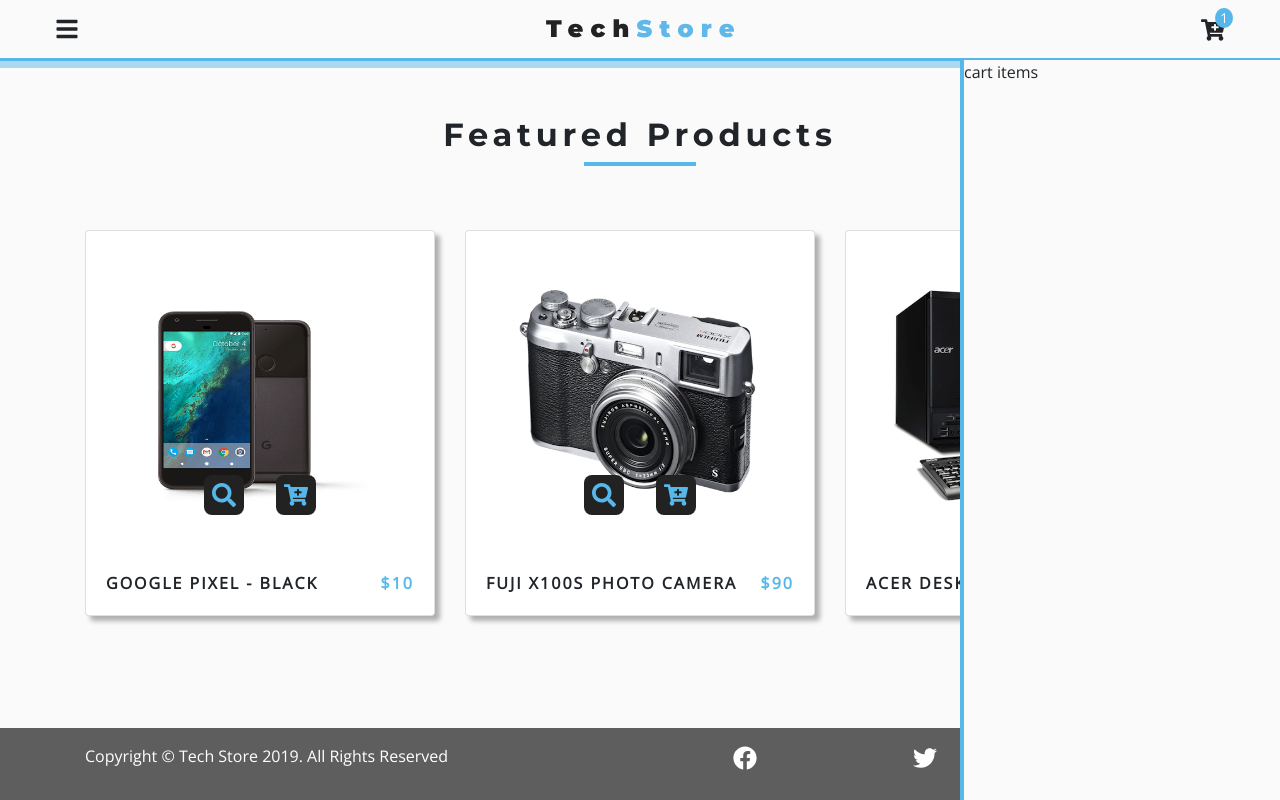
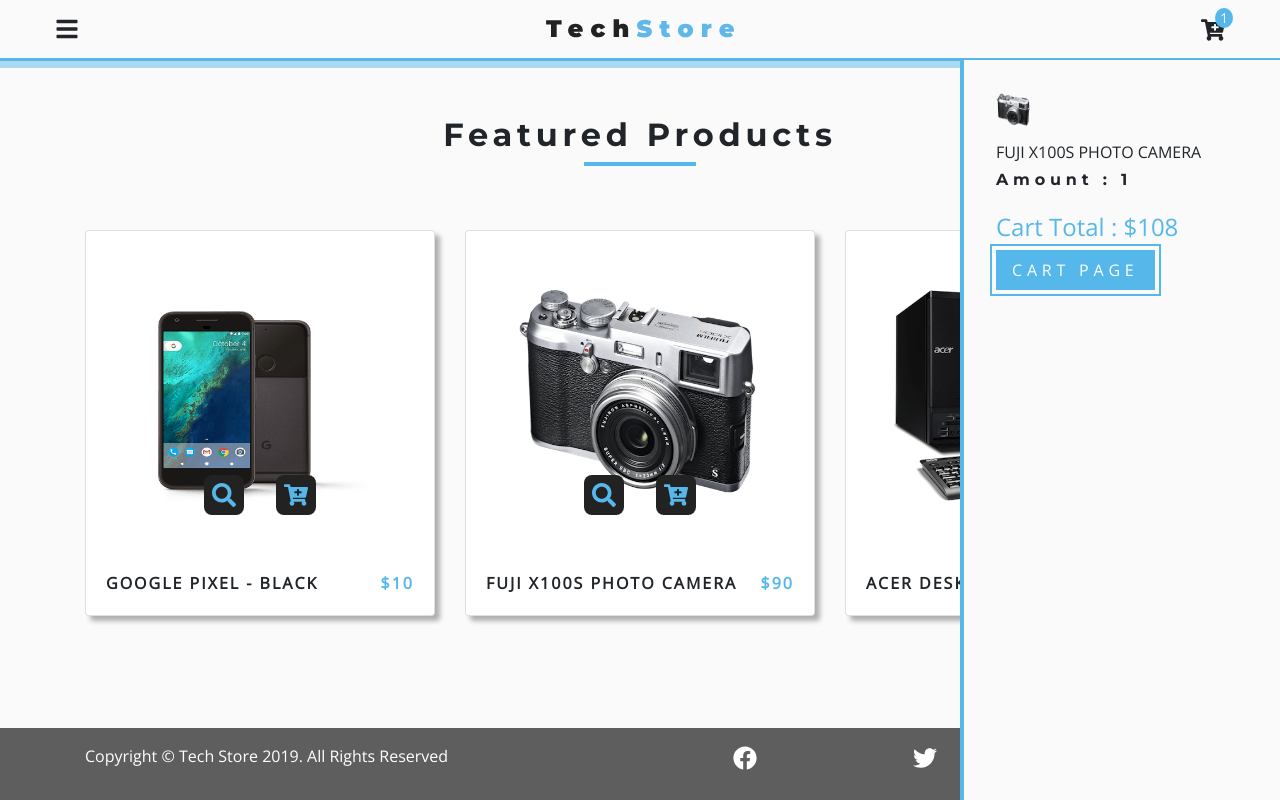
Before and after one commit to haveeru/react-tech-store, a React (Create React App) app: page / in a window 1280 px wide. Both pictures are taken after a click on the icon 676 px from the left and 1628 px from the top of the page. Shown: the part 1133-1933 px from the top of the page. Built offline with nearby package versions, Linux system fonts and the light colour scheme.

Commit message:
side cart component

```diff
--- a/src/components/SideCart.js
+++ b/src/components/SideCart.js
@@ -1,14 +1,34 @@
 import React from "react";
 import { ProductConsumer } from "../context";
 import styled from "styled-components";
+import { Link } from 'react-router-dom';
 export default function SideCart() {
     return (
         <ProductConsumer>
             {value => {
-                const { cartOpen, closeCart, cart } = value;
+                const { cartOpen, closeCart, cart, cartTotal } = value;
                 return (
                     <CartWrapper show={cartOpen} onClick={closeCart}>
-                        <p>cart items</p>
+                        <ul>
+                            {cart.map(item=>{
+                                return <li key={item.id} className="cart-item mb-4">
+                                    <img
+                                        width="35"
+                                        src={`../${item.image}`}
+                                        // src={item.image}
+                                        alt="cart item"
+                                    />
+                                    <div className="mt-3" >
+                                        <h6 className="text-uppercase">{item.title}</h6>
+                                        <h6 className="text-title text-capitalize">amount : {item.count}</h6>
+                                    </div>
+                                </li>
+                            })}
+                        </ul>
+                        <h4 className="text-capitalize text-main">cart total : ${cartTotal}</h4>
+                        <Link to="/cart" className="main-link">
+                            cart page
+                        </Link>
                     </CartWrapper>
                 );
             }}
@@ -30,4 +50,12 @@ const CartWrapper = styled.div`
   @media (min-width: 576px) {
     width: 20rem;
   }
+  overflow: scroll;
+  padding: 2rem;
+  ul {
+      padding: 0 !important;
+  }
+  .cart-item {
+      list-style-type: none;
+  }
 `;
--- a/src/context/context.js
+++ b/src/context/context.js
@@ -8,7 +8,7 @@ const ProductContext = React.createContext();
 class ProductProvider extends Component {
   state = {
     sidebarOpen: false,
-    cartOpen: false,
+    cartOpen: true,
     links: linkData,
     socialIcons: socialData,
     cart: [],
@@ -146,7 +146,7 @@ class ProductProvider extends Component {
   };
   // hanldle sart
   handleCart = () => {
-    this.setState({ cartOpen: !this.state.sidebarOpen });
+    this.setState({ cartOpen: !this.state.cartOpen });
   };
   //close cart
   closeCart = () => {
```
